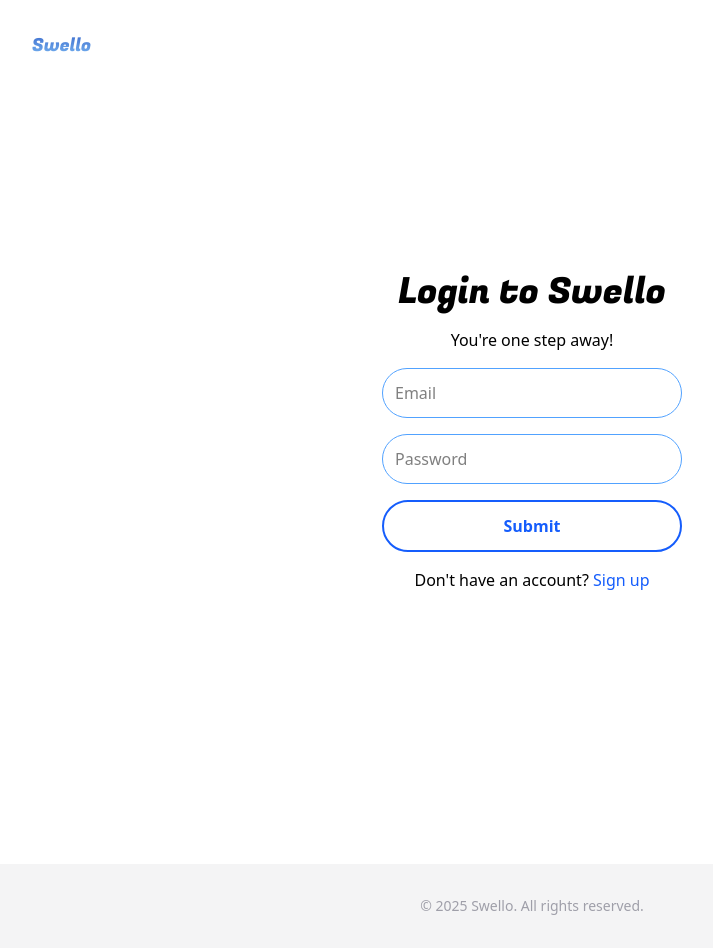
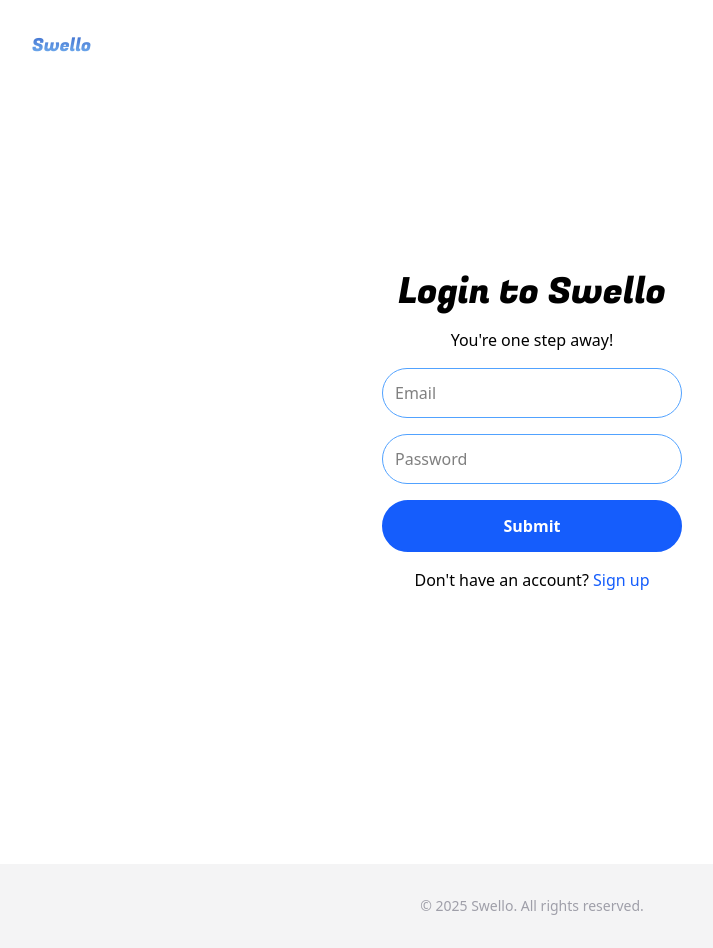
Before and after one commit to oliviafjardine/nextjs-login-template, a Next.js app in the folder frontend/: page /dashboard in a window 1280 px wide. Shown: the whole page, without its empty margins (108-821 px from the left). Built offline with nearby package versions, Linux system fonts and the light colour scheme; no server answers.

Commit message:
Added error message to Login/signup

```diff
--- a/frontend/src/components/sections/Login.tsx
+++ b/frontend/src/components/sections/Login.tsx
@@ -6,17 +6,22 @@
 export default function Login() {
   const [email, setEmail] = useState('')
   const [password, setPassword] = useState('')
+  const [error, setError] = useState('')
   const [isRegister, setIsRegister] = useState(false)
   const [authenticating, setAuthenitcating] = useState(false)
   const { signup, login } = useAuth()
 
   async function handleSubmit() {
-    if (!email || !password || password.length < 8){
+    if (!email || !password || password.length < 8) {
+      setError('Please enter a valid email and password')
       return
     }
+
+    setError('')
     setAuthenitcating(true)
+
     try {
-      if (isRegister){
+      if (isRegister) {
         console.log('Signing up a new user')
         await signup(email, password)
       } else {
@@ -25,9 +30,9 @@
       }
     } catch (err) {
       if (err instanceof Error) {
-        console.log(err.message)
+        setError(err.message)
       } else {
-        console.log('Unknown error during auth')
+        setError('Unknown error during authentication.')
       }
     } finally {
       setAuthenitcating(false)
@@ -52,9 +57,16 @@
       }} className='w-full max-w-[300px] mx-auto px-3 duration-200 hover:border-blue-600 focus:border-blue-600 py-2 sm:py-3 border border-solid border-blue-400 rounded-full outline-none'
         placeholder='Password' type='password' />
 
+      {/* Error message */}
+      {error && (
+        <div className="text-red-600 text-sm max-w-[300px] text-center">
+          {error}
+        </div>
+      )}
+
       {/* Submit button */}
       <div className='max-w-[300px] w-full mx-auto'>
-        <Button onClick={handleSubmit} text={authenticating ? 'Submitting' : 'Submit'} full/>
+        <Button onClick={handleSubmit} text={authenticating ? 'Submitting' : 'Submit'} full dark />
       </div>
 
       {/* Sign up link */}
--- a/frontend/src/components/ui/Button.tsx
+++ b/frontend/src/components/ui/Button.tsx
@@ -19,7 +19,7 @@
     <button
       type="button"
       onClick={onClick}
-      className={`rounded-full overflow-hidden duration-200 hover:opacity-60 border-2 border-solid border-blue-600 ${
+      className={`rounded-full overflow-hidden duration-200 hover:opacity-85 border-2 border-solid border-blue-600 ${
           (dark ? 'text-white bg-blue-600 border-blue-700' : 'text-blue-600 ') +
           (full ? 'grid place-items-center w-full ' : ' ')
       } ${className}`}
```
